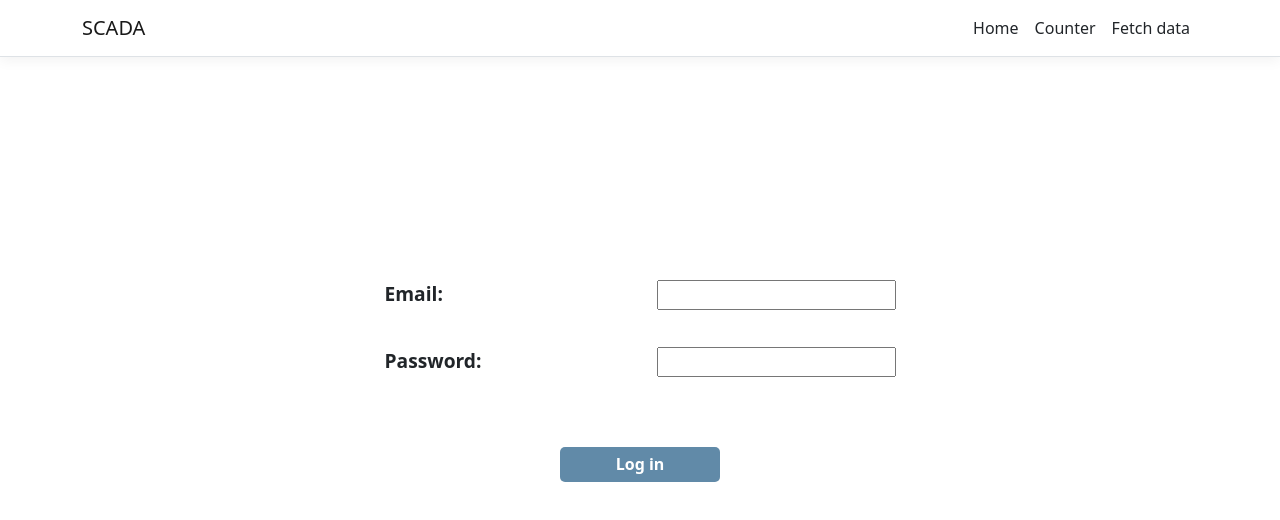
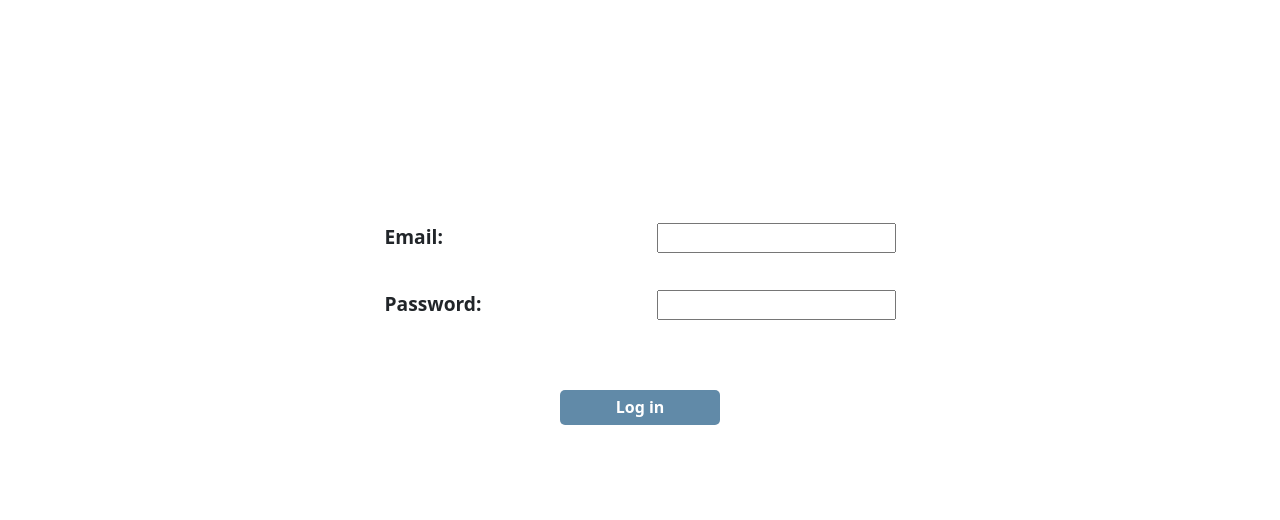
Before and after one commit to hristinaina/scada, a React (Create React App) app in the folder scada/scada/ClientApp/: page / in a window 1280 px wide. Shown: the top 520 px of the page. Built offline with nearby package versions, Linux system fonts and the light colour scheme.

Commit message:
Removed navigation

```diff
--- a/scada/scada/ClientApp/src/components/Home.js
+++ b/scada/scada/ClientApp/src/components/Home.js
@@ -2,6 +2,7 @@ import React, { Component, } from 'react';
 import './Home.css';
 import axios from 'axios';
 import { Counter } from './Counter';
+import { NavMenu } from './NavMenu';
 
 
 export class Home extends Component {
@@ -43,6 +44,7 @@ export class Home extends Component {
         return (
 
             <div id="container">
+                <NavMenu showNavbar={false} />
                 <p
                     class="label">Email: </p>
                 <input
--- a/scada/scada/ClientApp/src/components/NavMenu.js
+++ b/scada/scada/ClientApp/src/components/NavMenu.js
@@ -22,8 +22,10 @@ export class NavMenu extends Component {
   }
 
     render() {
+        const { showNavbar } = this.props;
     return (
         <header>
+            {showNavbar && (
                 <Navbar className="navbar-expand-sm navbar-toggleable-sm ng-white border-bottom box-shadow mb-3" container light>
                     <NavbarBrand tag={Link} to="/">SCADA</NavbarBrand>
                     <NavbarToggler onClick={this.toggleNavbar} className="mr-2" />
@@ -41,6 +43,7 @@ export class NavMenu extends Component {
                         </ul>
                     </Collapse>
                 </Navbar>
+            )}
       </header>
     );
   }
```
Lines whose indentation alone changed are shown as unchanged.
